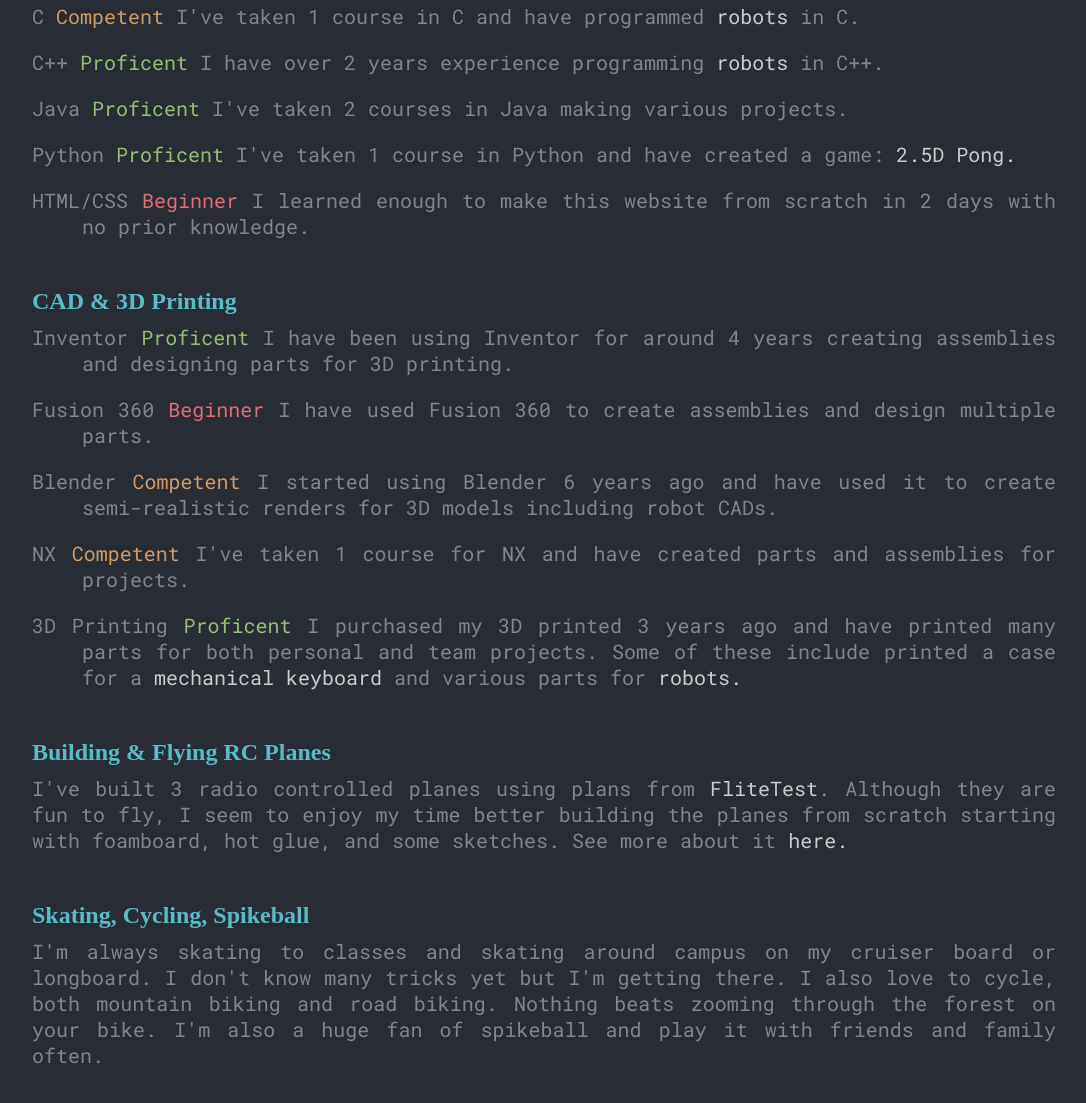
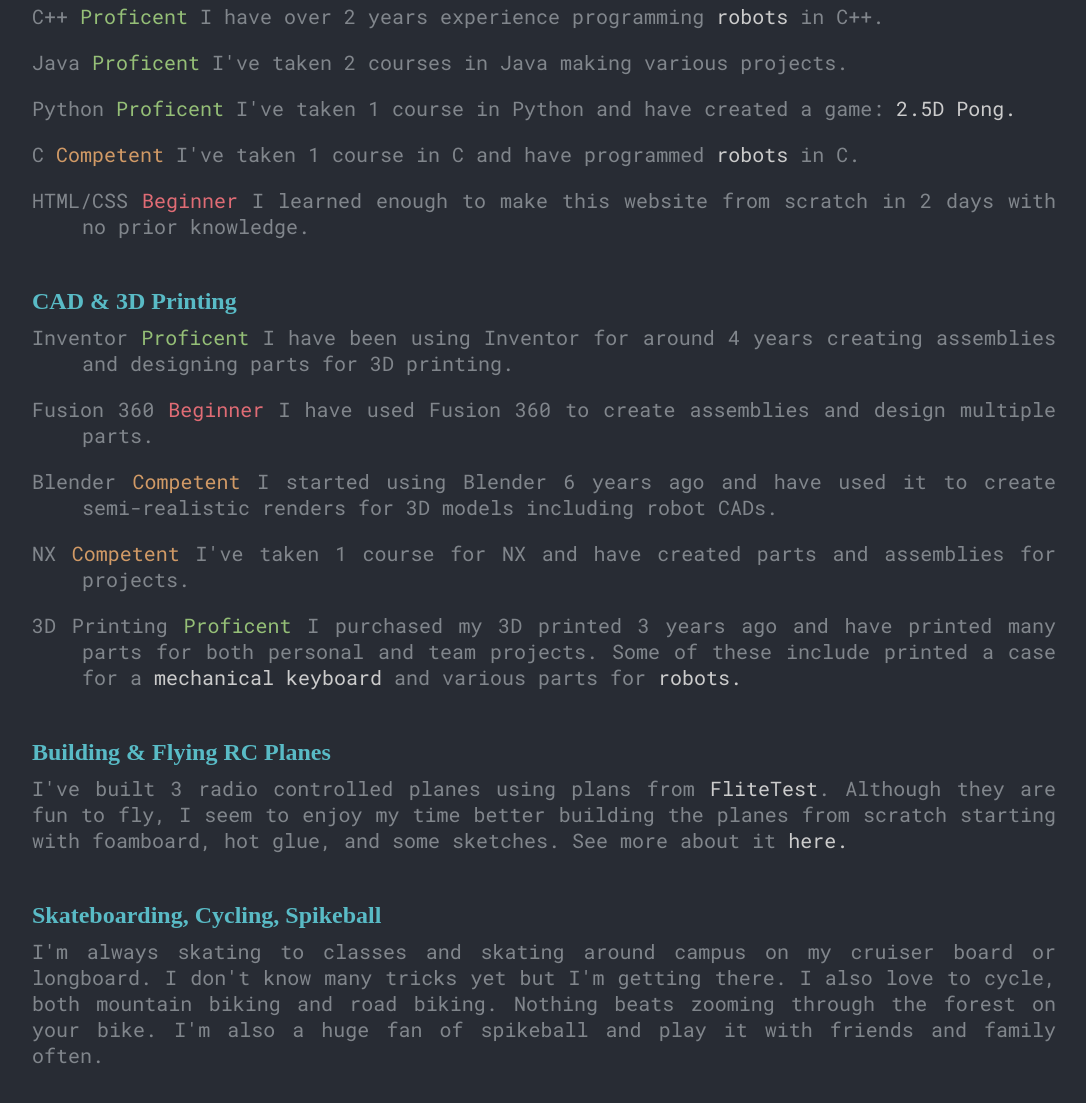
Before and after one commit to dholifield/dholifield.github.io, a plain HTML site: page about.html in a window 1280 px wide. Shown: the part 4389-5492 px from the top of the page, without its empty margins (96-1182 px from the left). Drawn offline with Linux system fonts and the light colour scheme; a web font is replaced by a local one.

Commit message:
Update Info

```diff
--- a/about.html
+++ b/about.html
@@ -96,10 +96,10 @@
       <div class="meat">
         <div class="skills">
           <h2>Programming</h2>
-          <p>C <span style="color:#D19A66;">Competent</span> I've taken 1 course in C and have programmed <a href="projects.html">robots</a> in C.</p>
           <p>C++ <span style="color:#95BF77;">Proficent</span> I have over 2 years experience programming <a href="projects.html">robots</a> in C++.</p>
           <p>Java <span style="color:#95BF77;">Proficent</span> I've taken 2 courses in Java making various projects.</p>
           <p>Python <span style="color:#95BF77;">Proficent</span> I've taken 1 course in Python and have created a game: <a href="projects.html#pong">2.5D Pong.</a></p>
+          <p>C <span style="color:#D19A66;">Competent</span> I've taken 1 course in C and have programmed <a href="projects.html">robots</a> in C.</p>
           <p>HTML/CSS <span style="color:#E06C75;">Beginner</span> I learned enough to make this website from scratch in 2 days with no prior knowledge.</p>
           <h2>CAD & 3D Printing</h2>
           <p>Inventor <span style="color:#95BF77;">Proficent</span> I have been using Inventor for around 4 years creating assemblies and designing parts for 3D printing.</p>
@@ -114,7 +114,7 @@
           are fun to fly, I seem to enjoy my time better building the planes from scratch starting with foamboard, hot glue, and some
           sketches. See more about it <a href="projects.html#rcp">here.</a>
         </p>
-        <h2>Skating, Cycling, Spikeball</h2>
+        <h2>Skateboarding, Cycling, Spikeball</h2>
         <p>I'm always skating to classes and skating around campus on my cruiser board or longboard. I don't know many tricks yet but I'm
           getting there. I also love to cycle, both mountain biking and road biking. Nothing beats zooming through the forest on your bike.
           I'm also a huge fan of spikeball and play it with friends and family often.
```
